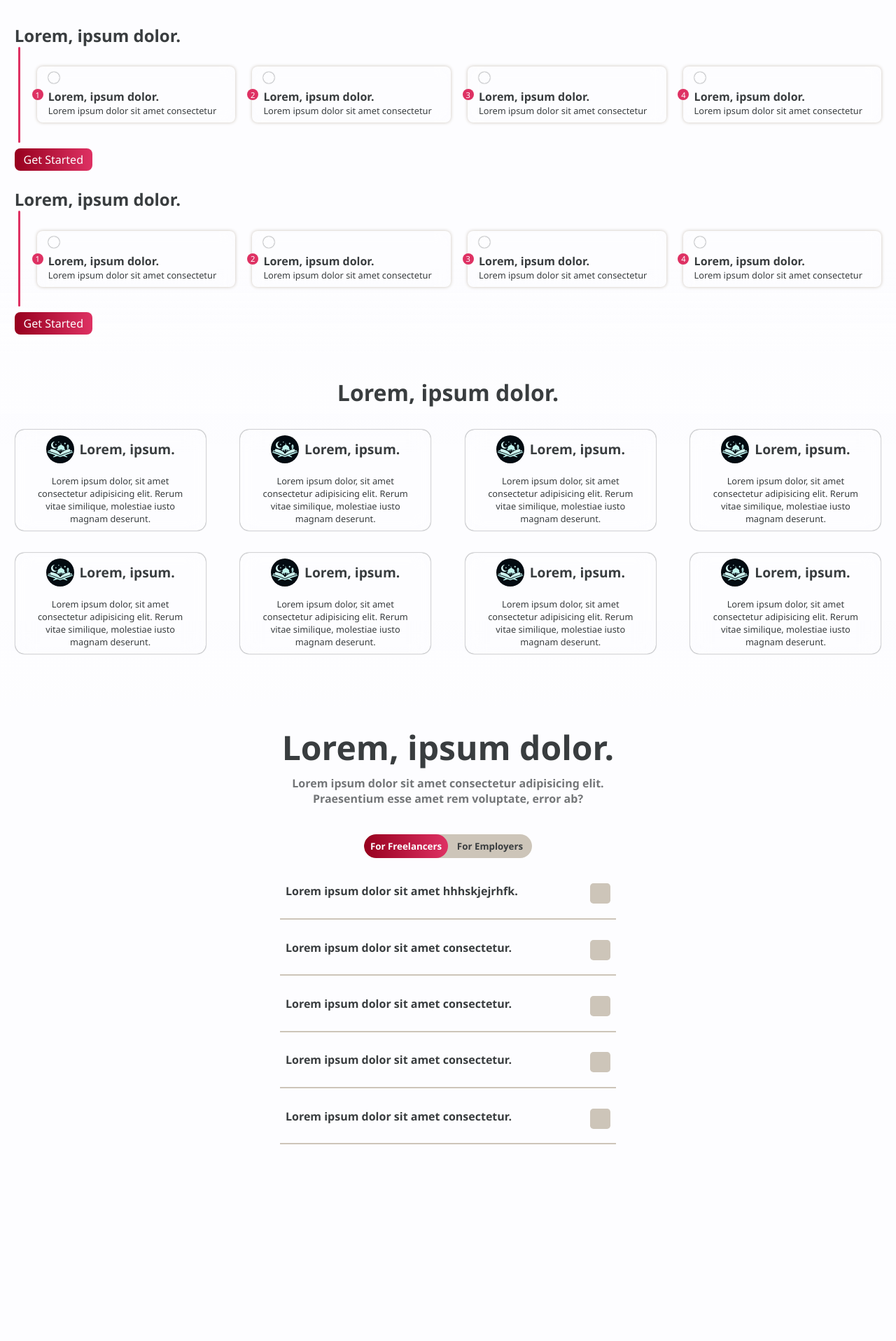
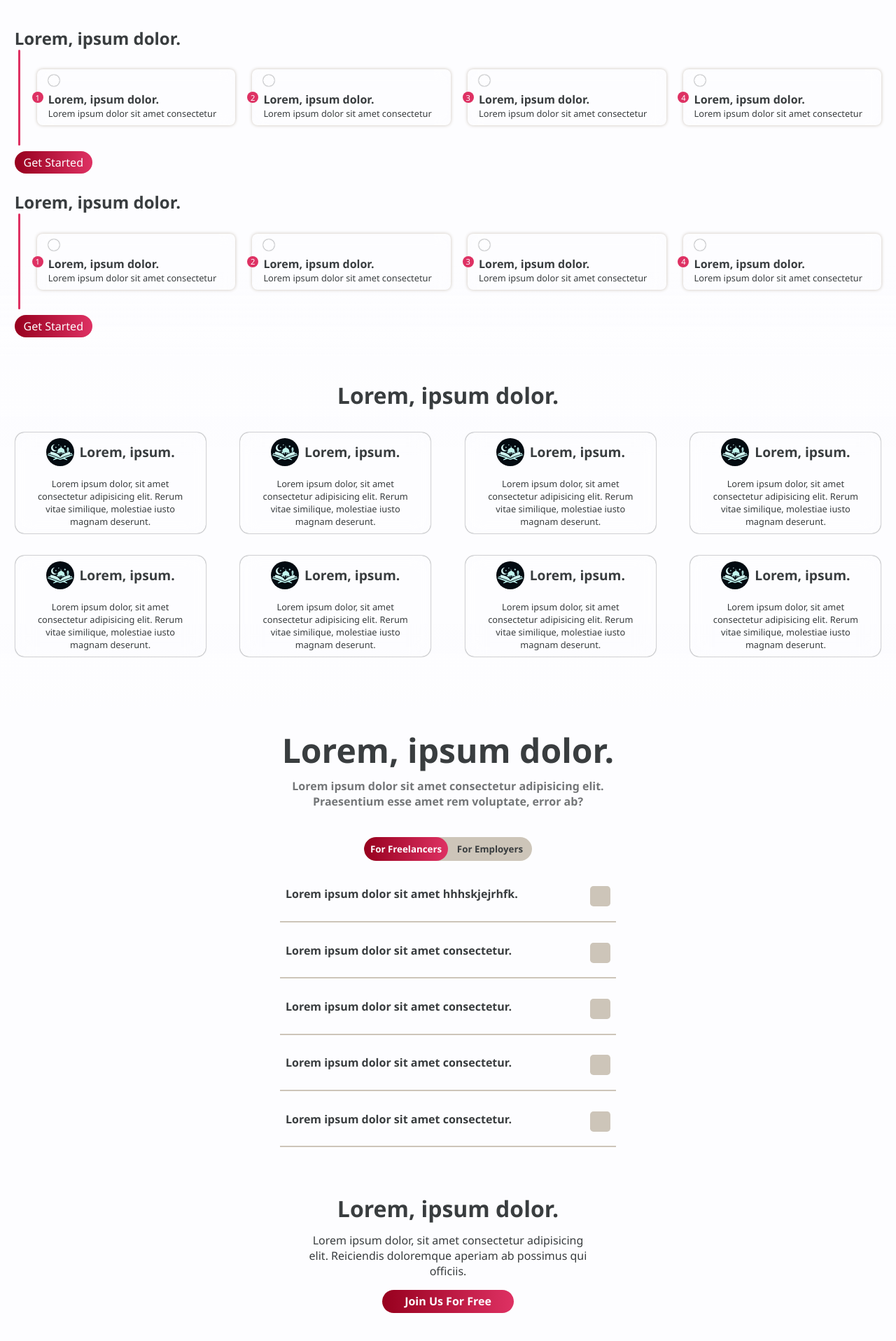
Before and after one commit to abdu-selam/talentflow, a PHP site: page / in a window 1280 px wide. Shown: the part 1962-3878 px from the top of the page at 70% size. Before the commit the page ends 3597 px from the top, so only its background shows below. Run offline with PHP 8.4, Linux system fonts and the light colour scheme; some libraries are stand-ins or nearby versions.

Commit message:
cta section has been completed

```diff
--- a/index.html
+++ b/index.html
@@ -400,7 +400,7 @@
                 </figcaption>
               </figure>
               <div class="testimonial__stars">
-                <div style="--i: 90%;" class="stars__wrapper back">
+                <div style="--i: 90%" class="stars__wrapper back">
                   <i class="fa-solid fa-star"></i>
                   <i class="fa-solid fa-star"></i>
                   <i class="fa-solid fa-star"></i>
@@ -433,7 +433,7 @@
                 </figcaption>
               </figure>
               <div class="testimonial__stars">
-                <div style="--i: 90%;" class="stars__wrapper back">
+                <div style="--i: 90%" class="stars__wrapper back">
                   <i class="fa-solid fa-star"></i>
                   <i class="fa-solid fa-star"></i>
                   <i class="fa-solid fa-star"></i>
@@ -466,7 +466,7 @@
                 </figcaption>
               </figure>
               <div class="testimonial__stars">
-                <div style="--i: 90%;" class="stars__wrapper back">
+                <div style="--i: 90%" class="stars__wrapper back">
                   <i class="fa-solid fa-star"></i>
                   <i class="fa-solid fa-star"></i>
                   <i class="fa-solid fa-star"></i>
@@ -499,7 +499,7 @@
                 </figcaption>
               </figure>
               <div class="testimonial__stars">
-                <div style="--i: 90%;" class="stars__wrapper back">
+                <div style="--i: 90%" class="stars__wrapper back">
                   <i class="fa-solid fa-star"></i>
                   <i class="fa-solid fa-star"></i>
                   <i class="fa-solid fa-star"></i>
@@ -532,7 +532,7 @@
                 </figcaption>
               </figure>
               <div class="testimonial__stars">
-                <div style="--i: 90%;" class="stars__wrapper back">
+                <div style="--i: 90%" class="stars__wrapper back">
                   <i class="fa-solid fa-star"></i>
                   <i class="fa-solid fa-star"></i>
                   <i class="fa-solid fa-star"></i>
@@ -565,7 +565,7 @@
                 </figcaption>
               </figure>
               <div class="testimonial__stars">
-                <div style="--i: 90%;" class="stars__wrapper back">
+                <div style="--i: 90%" class="stars__wrapper back">
                   <i class="fa-solid fa-star"></i>
                   <i class="fa-solid fa-star"></i>
                   <i class="fa-solid fa-star"></i>
@@ -598,7 +598,7 @@
                 </figcaption>
               </figure>
               <div class="testimonial__stars">
-                <div style="--i: 90%;" class="stars__wrapper back">
+                <div style="--i: 90%" class="stars__wrapper back">
                   <i class="fa-solid fa-star"></i>
                   <i class="fa-solid fa-star"></i>
                   <i class="fa-solid fa-star"></i>
@@ -631,7 +631,7 @@
                 </figcaption>
               </figure>
               <div class="testimonial__stars">
-                <div style="--i: 90%;" class="stars__wrapper back">
+                <div style="--i: 90%" class="stars__wrapper back">
                   <i class="fa-solid fa-star"></i>
                   <i class="fa-solid fa-star"></i>
                   <i class="fa-solid fa-star"></i>
@@ -657,14 +657,13 @@
       <section class="faqs">
         <div class="faqs__wrapper">
           <h2 class="faqs__title">Lorem, ipsum dolor.</h2>
-          <p class="faqs__desc">Lorem ipsum dolor sit amet consectetur adipisicing elit. Praesentium esse amet rem voluptate, error ab?</p>
+          <p class="faqs__desc">
+            Lorem ipsum dolor sit amet consectetur adipisicing elit. Praesentium
+            esse amet rem voluptate, error ab?
+          </p>
           <div class="faqs__btns active">
-            <button class="faqs__btn active">
-              For Freelancers
-            </button>
-            <button class="faqs__btn">
-              For Employers
-            </button>
+            <button class="faqs__btn active">For Freelancers</button>
+            <button class="faqs__btn">For Employers</button>
           </div>
           <section class="faqs__container active">
             <ul class="faqs__list">
@@ -678,7 +677,9 @@
                   </span>
                 </h3>
                 <p class="faqs__ans">
-                  Lorem ipsum, dolor sit amet consectetur adipisicing elit. Dolorum, ab. Provident facere maiores facilis. Dolorem maxime sapiente ab.
+                  Lorem ipsum, dolor sit amet consectetur adipisicing elit.
+                  Dolorum, ab. Provident facere maiores facilis. Dolorem maxime
+                  sapiente ab.
                 </p>
               </li>
               <li class="faqs__item">
@@ -691,7 +692,9 @@
                   </span>
                 </h3>
                 <p class="faqs__ans">
-                  Lorem ipsum, dolor sit amet consectetur adipisicing elit. Dolorum, ab. Provident facere maiores facilis. Dolorem maxime sapiente ab.
+                  Lorem ipsum, dolor sit amet consectetur adipisicing elit.
+                  Dolorum, ab. Provident facere maiores facilis. Dolorem maxime
+                  sapiente ab.
                 </p>
               </li>
               <li class="faqs__item">
@@ -704,7 +707,9 @@
                   </span>
                 </h3>
                 <p class="faqs__ans">
-                  Lorem ipsum, dolor sit amet consectetur adipisicing elit. Dolorum, ab. Provident facere maiores facilis. Dolorem maxime sapiente ab.
+                  Lorem ipsum, dolor sit amet consectetur adipisicing elit.
+                  Dolorum, ab. Provident facere maiores facilis. Dolorem maxime
+                  sapiente ab.
                 </p>
               </li>
               <li class="faqs__item">
@@ -717,7 +722,9 @@
                   </span>
                 </h3>
                 <p class="faqs__ans">
-                  Lorem ipsum, dolor sit amet consectetur adipisicing elit. Dolorum, ab. Provident facere maiores facilis. Dolorem maxime sapiente ab.
+                  Lorem ipsum, dolor sit amet consectetur adipisicing elit.
+                  Dolorum, ab. Provident facere maiores facilis. Dolorem maxime
+                  sapiente ab.
                 </p>
               </li>
               <li class="faqs__item">
@@ -730,7 +737,9 @@
                   </span>
                 </h3>
                 <p class="faqs__ans">
-                  Lorem ipsum, dolor sit amet consectetur adipisicing elit. Dolorum, ab. Provident facere maiores facilis. Dolorem maxime sapiente ab.
+                  Lorem ipsum, dolor sit amet consectetur adipisicing elit.
+                  Dolorum, ab. Provident facere maiores facilis. Dolorem maxime
+                  sapiente ab.
                 </p>
               </li>
             </ul>
@@ -747,7 +756,9 @@
                   </span>
                 </h3>
                 <p class="faqs__ans">
-                  Lorem ipsum, dolor sit amet consectetur adipisicing elit. Dolorum, ab. Provident facere maiores facilis. Dolorem maxime sapiente ab.
+                  Lorem ipsum, dolor sit amet consectetur adipisicing elit.
+                  Dolorum, ab. Provident facere maiores facilis. Dolorem maxime
+                  sapiente ab.
                 </p>
               </li>
               <li class="faqs__item">
@@ -760,7 +771,9 @@
                   </span>
                 </h3>
                 <p class="faqs__ans">
-                  Lorem ipsum, dolor sit amet consectetur adipisicing elit. Dolorum, ab. Provident facere maiores facilis. Dolorem maxime sapiente ab.
+                  Lorem ipsum, dolor sit amet consectetur adipisicing elit.
+                  Dolorum, ab. Provident facere maiores facilis. Dolorem maxime
+                  sapiente ab.
                 </p>
               </li>
               <li class="faqs__item">
@@ -773,7 +786,9 @@
                   </span>
                 </h3>
                 <p class="faqs__ans">
-                  Lorem ipsum, dolor sit amet consectetur adipisicing elit. Dolorum, ab. Provident facere maiores facilis. Dolorem maxime sapiente ab.
+                  Lorem ipsum, dolor sit amet consectetur adipisicing elit.
+                  Dolorum, ab. Provident facere maiores facilis. Dolorem maxime
+                  sapiente ab.
                 </p>
               </li>
               <li class="faqs__item">
@@ -786,7 +801,9 @@
                   </span>
                 </h3>
                 <p class="faqs__ans">
-                  Lorem ipsum, dolor sit amet consectetur adipisicing elit. Dolorum, ab. Provident facere maiores facilis. Dolorem maxime sapiente ab.
+                  Lorem ipsum, dolor sit amet consectetur adipisicing elit.
+                  Dolorum, ab. Provident facere maiores facilis. Dolorem maxime
+                  sapiente ab.
                 </p>
               </li>
               <li class="faqs__item">
@@ -799,13 +816,27 @@
                   </span>
                 </h3>
                 <p class="faqs__ans">
-                  Lorem ipsum, dolor sit amet consectetur adipisicing elit. Dolorum, ab. Provident facere maiores facilis. Dolorem maxime sapiente ab.
+                  Lorem ipsum, dolor sit amet consectetur adipisicing elit.
+                  Dolorum, ab. Provident facere maiores facilis. Dolorem maxime
+                  sapiente ab.
                 </p>
               </li>
             </ul>
           </section>
         </div>
       </section>
+      <section class="cta">
+        <h2 class="cta__title">Lorem, ipsum dolor.</h2>
+        <p class="cta__desc">
+          Lorem ipsum dolor, sit amet consectetur adipisicing elit. Reiciendis
+          doloremque aperiam ab possimus qui officiis.
+        </p>
+        <div class="cta__btns">
+          <button class="cta__section__btn">
+            <a href="#">Join Us For Free</a>
+          </button>
+        </div>
+      </section>
     </main>
   </body>
 </html>
--- a/styles/main.css
+++ b/styles/main.css
@@ -146,7 +146,7 @@
   display: flex;
   flex-direction: column;
   gap: 0.5rem;
-  font-size: 0.8rem;
+  font-size: 1rem;
   font-weight: 500;
   padding: 0.5rem;
 }
@@ -187,7 +187,7 @@
 }
 
 .header__btn {
-  border-radius: 0.5rem;
+  border-radius: 1rem;
   transition: 0.5s;
 }
 
@@ -299,7 +299,7 @@
 }
 
 .hero__btn {
-  border-radius: 0.5rem;
+  border-radius: 1.5rem;
   transition: 0.5s;
   font-size: 1rem;
 }
@@ -546,7 +546,7 @@
 .statistics__ctab {
   display: grid;
   place-content: center;
-  border-radius: 0.5rem;
+  border-radius: 1.5rem;
   transition: 0.5s;
 }
 
@@ -819,7 +819,7 @@
 
 .how__cta {
   margin-block: 0.5rem;
-  border-radius: 0.5rem;
+  border-radius: 1.5rem;
   transition: 0.5s;
 }
 
@@ -1092,3 +1092,46 @@
 .faqs__item.open .faqs__ans {
   display: block;
 }
+
+/* CTA SECTION STYLES */
+.cta {
+  padding: 2.5rem 0.8rem;
+}
+
+.cta__title {
+  font-size: clamp(1.5rem, 6vw, 2rem);
+  padding: 0.8rem;
+  text-align: center;
+}
+
+.cta__desc {
+  max-width: 25rem;
+  margin-inline: auto;
+  text-align: center;
+  padding-bottom: 1rem;
+}
+
+.cta__btns {
+  display: flex;
+  justify-content: center;
+}
+
+.cta__section__btn {
+  border-radius: 1.2rem;
+  display: grid;
+  place-content: center;
+  transition: 0.5s;
+}
+
+.cta__section__btn:hover {
+  box-shadow: 0 0 0.5rem 0.1rem var(--accent);
+    scale: 1.05;
+}
+
+.cta__section__btn a {
+  display: inline-block;
+  padding: 0.35rem 2rem;
+  color: var(--back);
+  font-weight: 600;
+  font-size: 1rem;
+}
```
